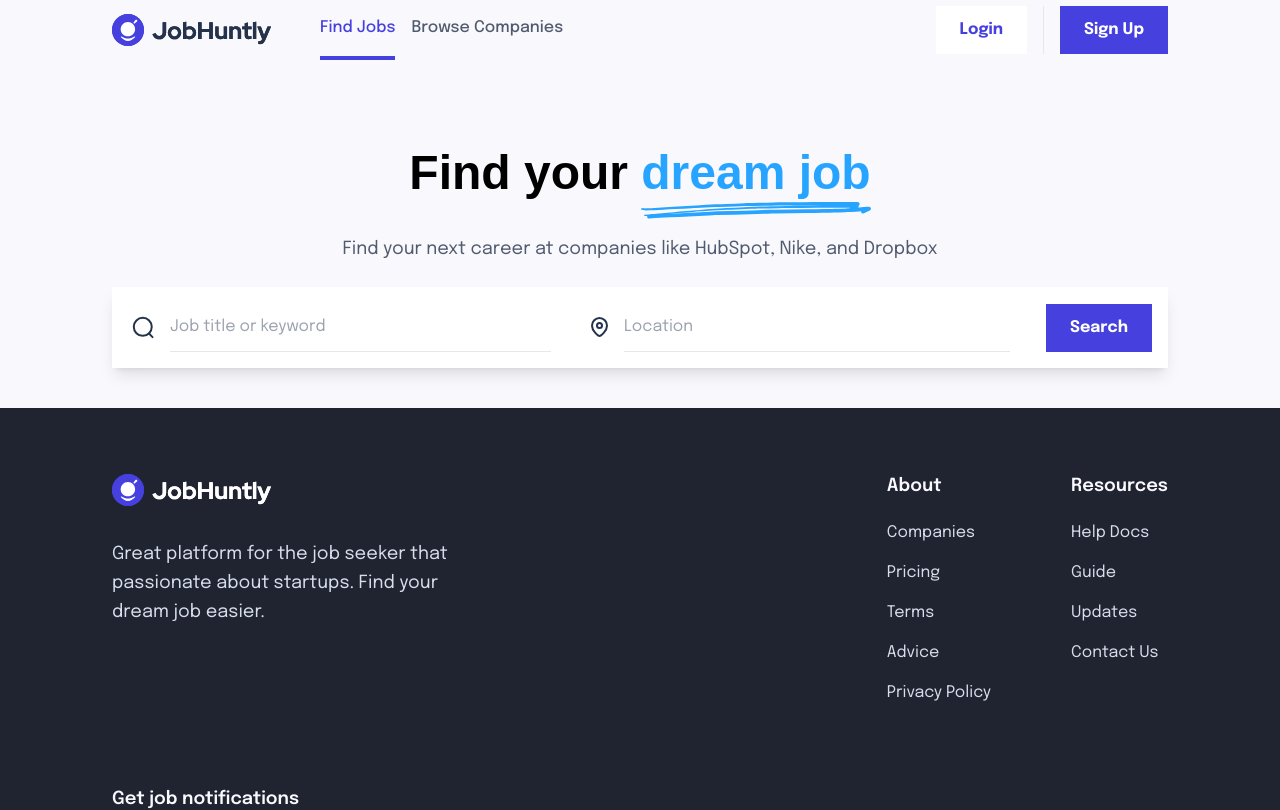
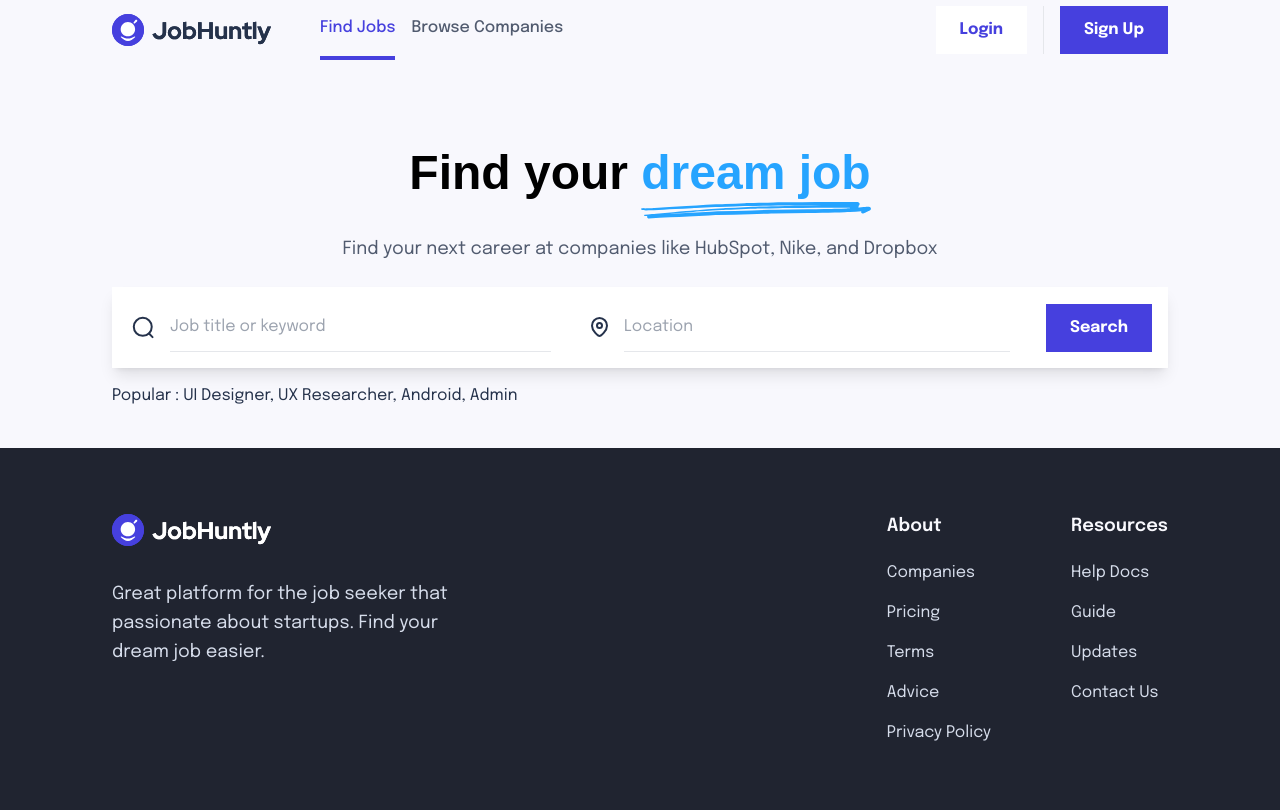
Before and after one commit to JLDaquipa/jobhuntly-website, a React (Vite) app: page /find in a window 1280 px wide. Shown: the top 810 px of the page. Built offline with nearby package versions, Linux system fonts and the light colour scheme; a web font is replaced by a local one.

Commit message:
Modified FindJob page header

```diff
--- a/src/pages/FindJob.jsx
+++ b/src/pages/FindJob.jsx
@@ -3,7 +3,7 @@ import SearchBar from '../components/SearchBar';
 
 const FindJob = () => {
   return (
-    <section >
+    <section>
       <div className='padding-x bg-neutral-0 font-epilogue py-10 lg:pt-36'>
         <div className='max-container'>
           <h2 className="font-clashDisplay font-semibold text-4xl text-center mb-4">
@@ -14,6 +14,9 @@ const FindJob = () => {
           </h2>
           <p className='text-lg text-neutral-80 text-center mb-6'>Find your next career at companies like HubSpot, Nike, and Dropbox</p>
           <SearchBar />
+          <p className="text-neutral-100 mt-4">
+            Popular : UI Designer, UX Researcher, Android, Admin
+          </p>
         </div>
       </div>
     </section>
```
